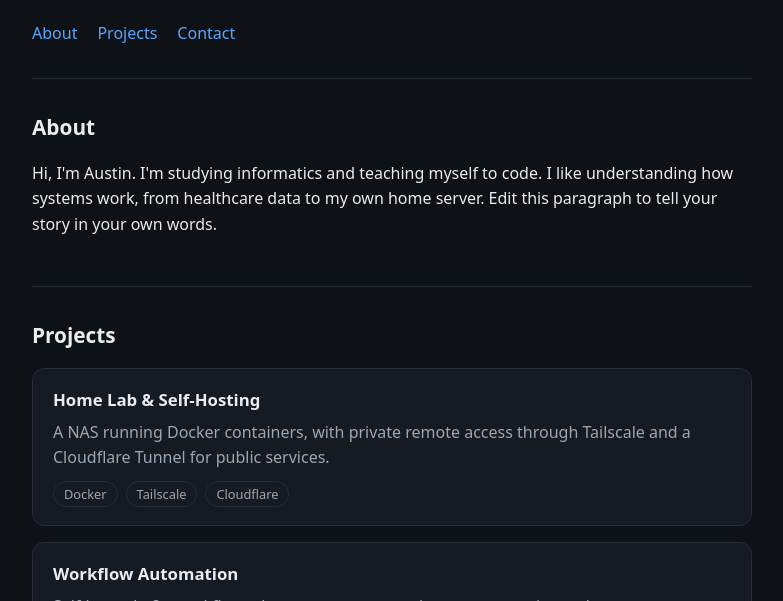
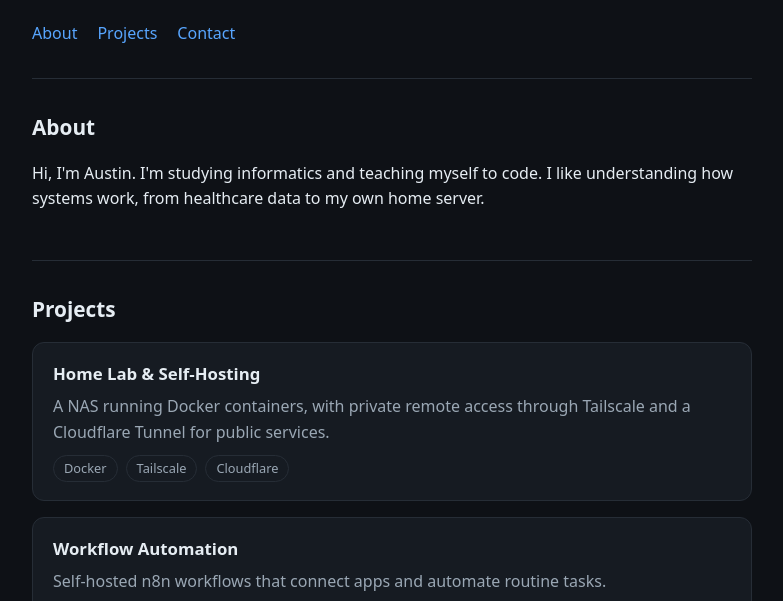
Before and after one commit to Knok-exe/portfolio, a plain HTML site: page index.html in a window 1280 px wide. Shown: the part 174-775 px from the top of the page, without its empty margins (248-1031 px from the left). Drawn offline with Linux system fonts and the light colour scheme.

Commit message:
Update personal introduction in index.html
Removed prompt to edit the paragraph about personal story.

```diff
--- a/index.html
+++ b/index.html
@@ -68,7 +68,7 @@
       <p>
         Hi, I'm Austin. I'm studying informatics and teaching myself to code.
         I like understanding how systems work, from healthcare data to my own
-        home server. Edit this paragraph to tell your story in your own words.
+        home server.
       </p>
     </section>
 
```
